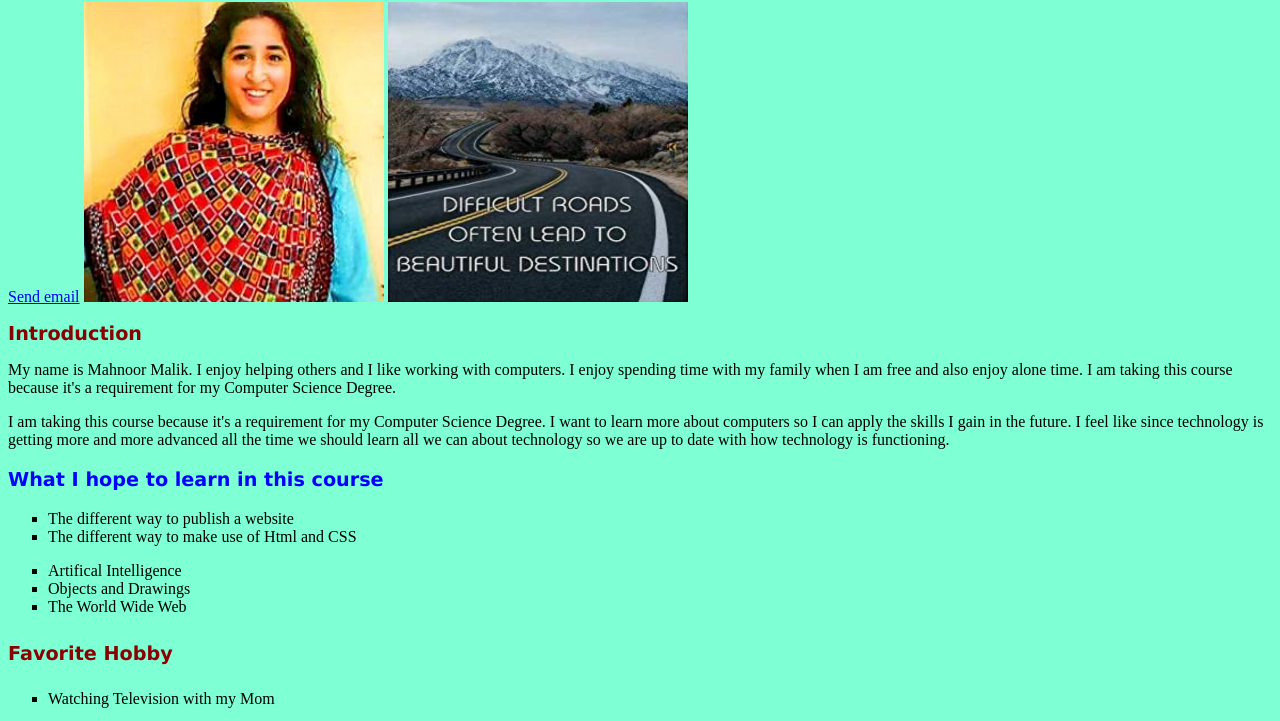
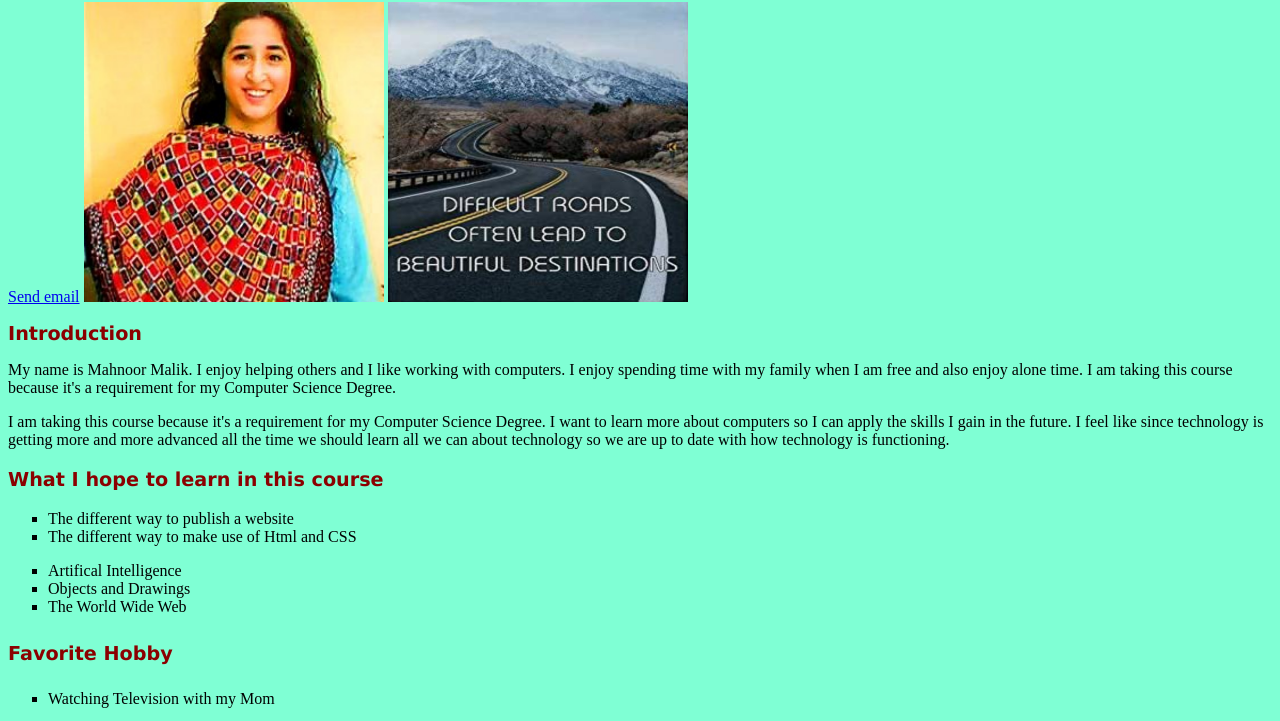
Before and after one commit to mmalik234/getting-know-each-other, a plain HTML site: page index.html in a window 1280 px wide. Shown: the part 79-800 px from the top of the page. Drawn offline with Linux system fonts and the light colour scheme.

Commit message:
update file

```diff
--- a/index.html
+++ b/index.html
@@ -23,7 +23,7 @@
         <p>I am taking this course because it's a requirement for my Computer Science Degree. I want to learn more about computers so I can apply the skills I gain in the future. I feel like since technology is getting more and more advanced all the time we should learn all we can about technology so we are up to date with how technology is functioning.</p>
         <p style="font-family:courier;"></p>
 
-       <h3 style="font-family:verdana; color:blue">What I hope to learn in this course</h3>
+       <h3 style="font-family:verdana;">What I hope to learn in this course</h3>
         <ul style="list-style-type:square;">
         <li>The different way to publish a website</li>
         <li>The different way to make use of Html and CSS</li>
```
